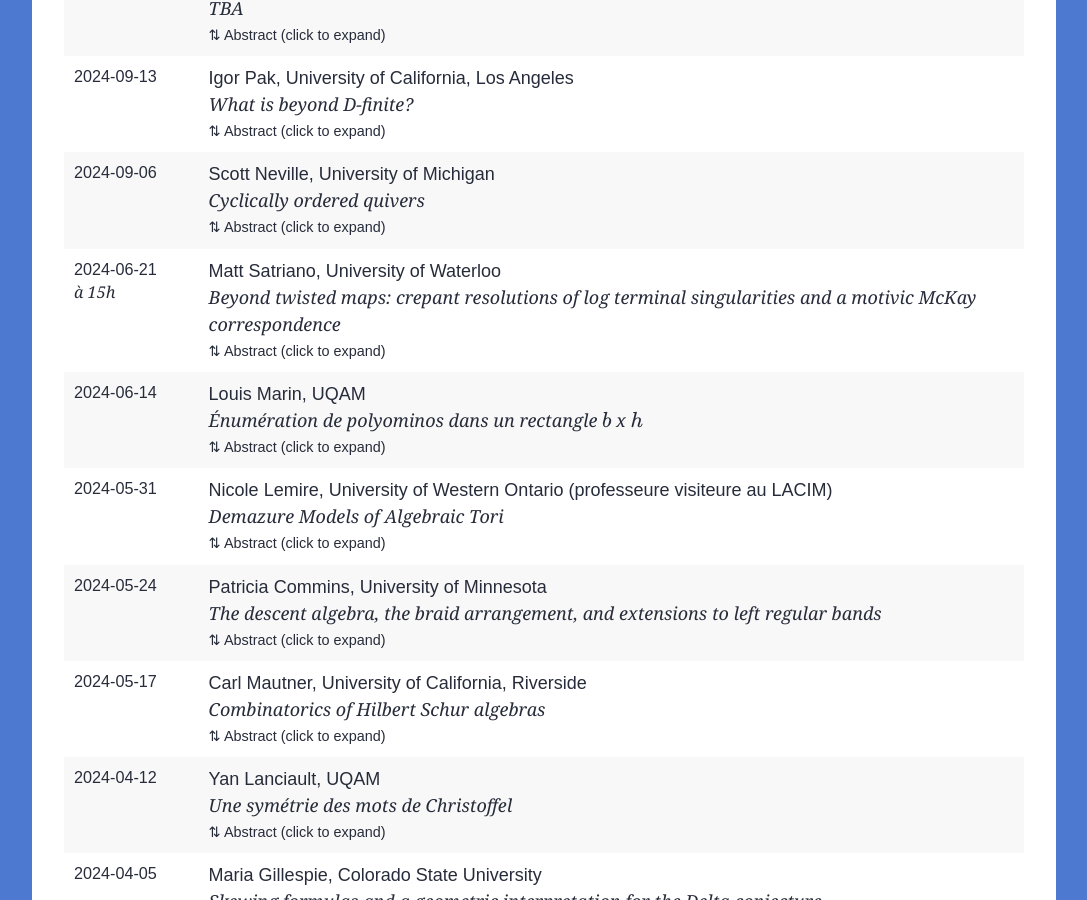
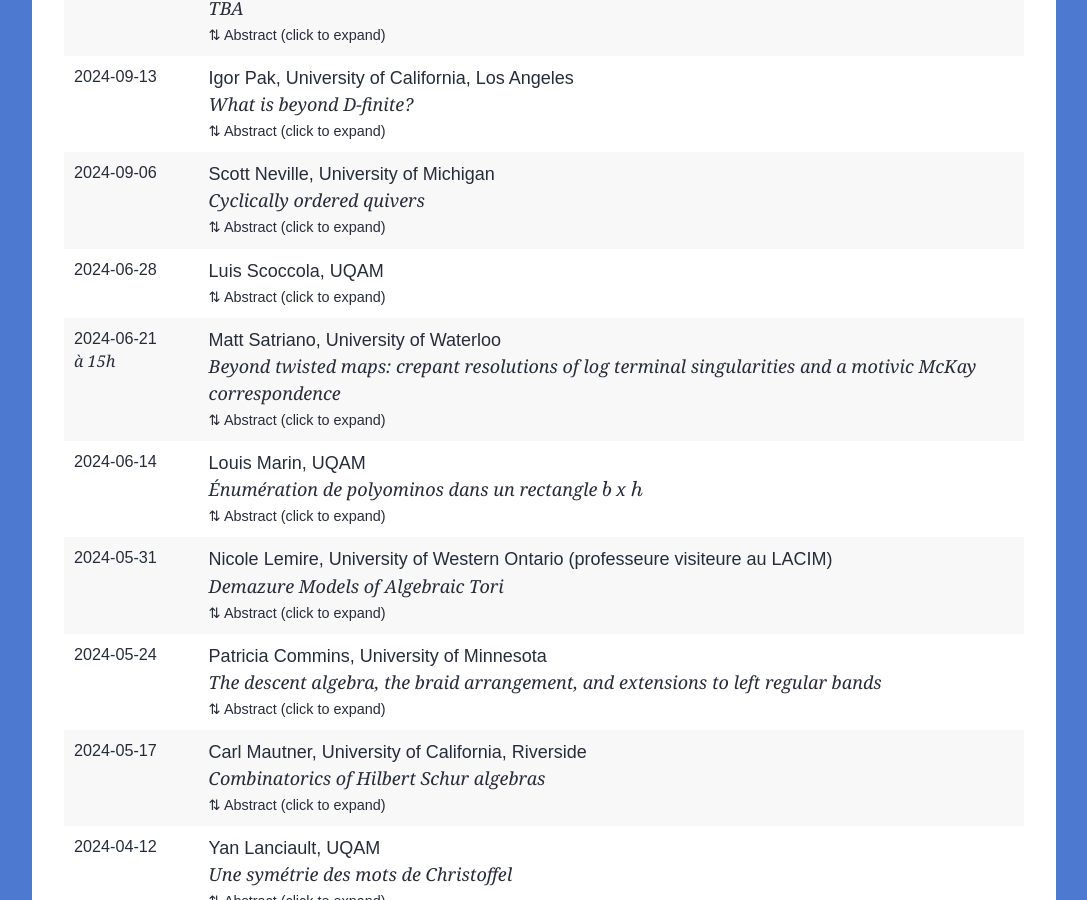
Before and after one commit to lacim-uqam/lacim-uqam.github.io, a Jekyll site: the page built from en/seminar.md, in a window 1280 px wide and 900 px high, scrolled down 1087 px. Shown: the whole window, without its empty margins (96-1183 px from the left). Built offline with Jekyll 4.4.1, drawn with Linux system fonts in a browser that asks for light colours; formulas are drawn with MathJax 3; our own code applies the rules of GitHub Pages for plain Markdown files.

Commit message:
Update lacim-seminar.yml
added missing talk on june 28

```diff
--- a/_data/lacim-seminar.yml
+++ b/_data/lacim-seminar.yml
@@ -50,6 +50,18 @@
     are not mutation equivalent to an acyclic quiver. This talk is partially
     based on joint work with Sergey Fomin [arXiv:2406.03604]
 
+- speaker: Luis Scoccola
+  affiliation: UQAM
+  title: >
+  date: 2024-06-28
+  abstract: >
+    Crepant resolutions have inspired connections between birational geometry,
+    derived categories, representation theory, and motivic integration. In this
+    talk, we prove that every variety with log-terminal singularities admits a
+    crepant resolution by a smooth stack. We additionally prove a motivic McKay
+    correspondence for stack-theoretic resolutions. Finally, we show how our
+    work naturally leads to a generalization of twisted mapping spaces. This is
+    joint work with Jeremy Usatine.
 
 - speaker: Matt Satriano
   affiliation: University of Waterloo
```
